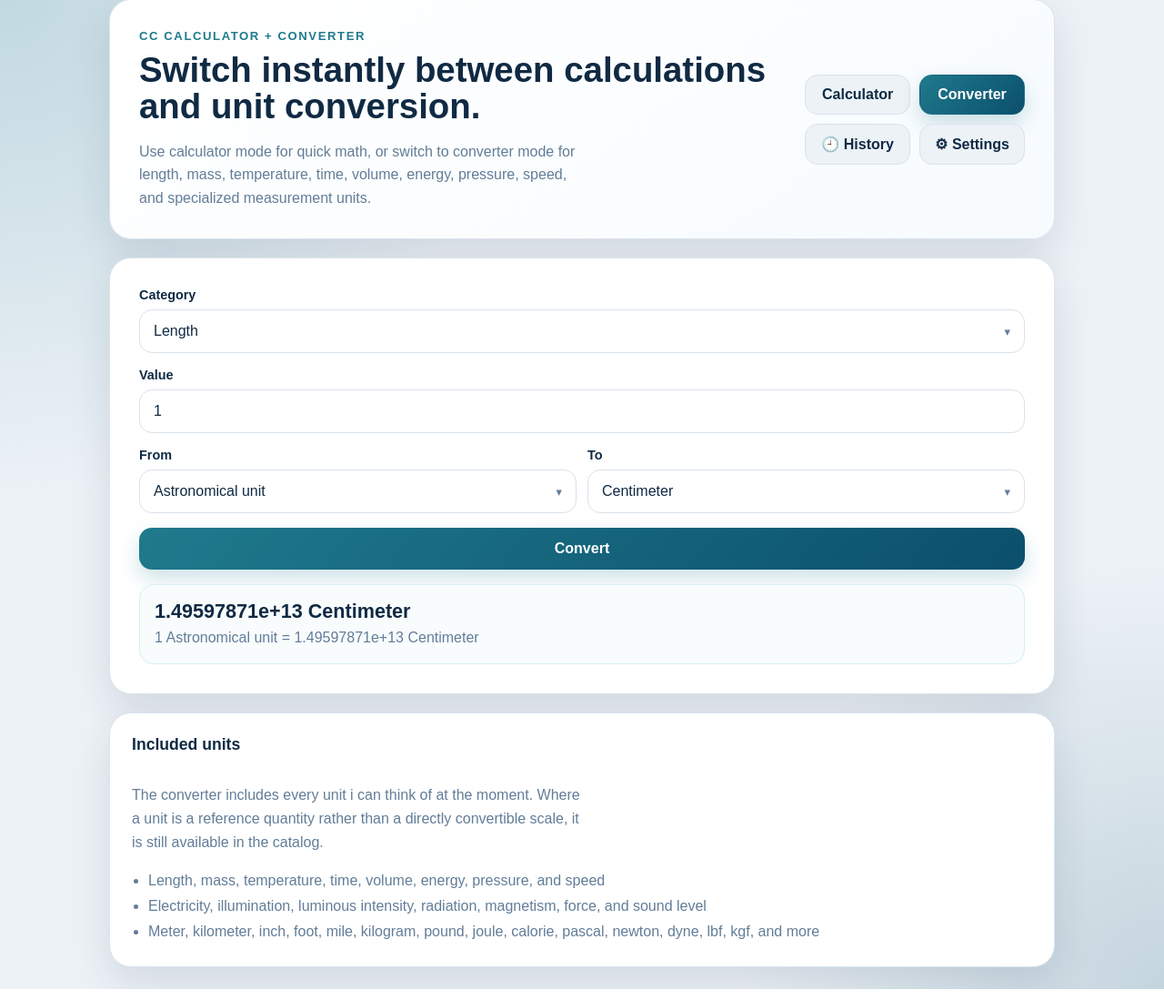
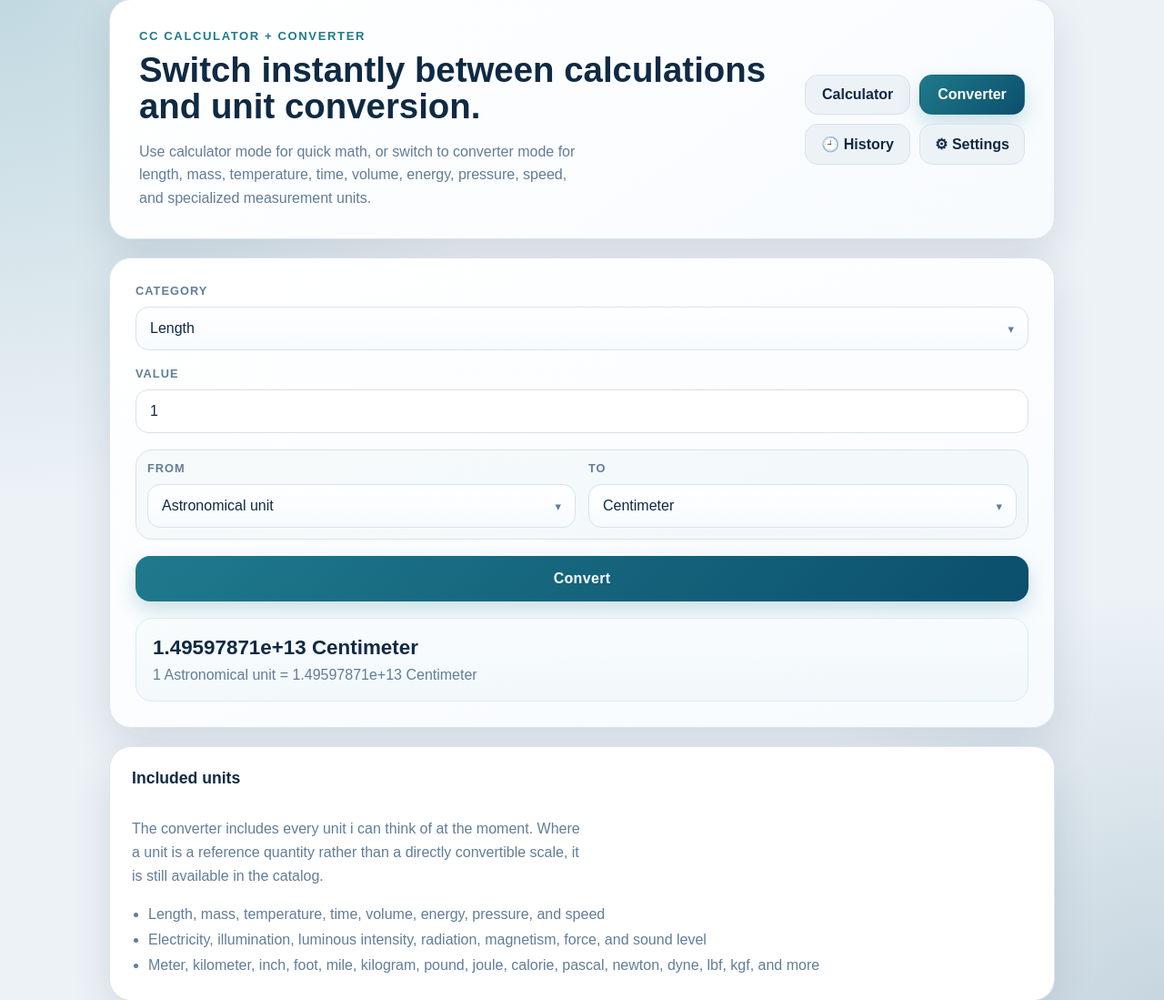
Before and after one commit to codebunny20/CC, a Flask app: page / in a window 1280 px wide. Shown: the part 25-1124 px from the top of the page at 91% size. Run offline with Flask 3, Linux system fonts and the light colour scheme.

Commit message:
Add speed units and polish converter UI
Expand Speed category with km/h, mph, ft/s, cm/s, Mach, and light speed units.

Refine converter section styling: gradient backgrounds on panel and dropdowns, uppercase field labels, subtle grid border/background for unit selectors, larger result box, and adjusted padding/gap values.

```diff
--- a/history.json
+++ b/history.json
@@ -8,5 +8,10 @@
     "value": "10000 Centimeter to Foot",
     "result": "10000 Centimeter = 328.0839895 Foot",
     "timestamp": "9/13/2026, 9:55:07 PM"
+  },
+  {
+    "value": "1 Fahrenheit to Celsius",
+    "result": "1 Fahrenheit = -17.22222222 Celsius",
+    "timestamp": "9/13/2026, 10:29:49 PM"
   }
 ]
--- a/main.py
+++ b/main.py
@@ -104,7 +104,13 @@ UNIT_CATEGORIES = {
         "base": "Meter per second",
         "units": {
             "Meter per second": 1,
+            "Kilometer per hour": 0.2777777777777778,
+            "Mile per hour": 0.44704,
+            "Foot per second": 0.3048,
             "Knot": 0.5144444444444445,
+            "Centimeter per second": 0.01,
+            "Mach": 340.294,
+            "Light speed": 299792458,
         },
     },
     "Force": {
--- a/static/css/style.css
+++ b/static/css/style.css
@@ -294,9 +294,10 @@ h1 {
 }
 
 .converter {
-    padding: 32px;
+    padding: 28px;
     display: grid;
-    gap: 16px;
+    gap: 18px;
+    background: linear-gradient(160deg, var(--panel) 0%, var(--panel-strong) 100%);
 }
 
 .calculator {
@@ -319,6 +320,17 @@ h1 {
     gap: 8px;
 }
 
+.converter .field {
+    gap: 10px;
+}
+
+.converter .field label {
+    font-size: 0.8rem;
+    letter-spacing: 0.08em;
+    text-transform: uppercase;
+    color: var(--muted);
+}
+
 .dropdown {
     position: relative;
 }
@@ -333,10 +345,10 @@ h1 {
     border: 1px solid var(--border);
     font: inherit;
     padding: 14px 15px;
-    background: var(--panel);
+    background: linear-gradient(180deg, var(--panel) 0%, var(--panel-strong) 100%);
     color: var(--ink);
     cursor: pointer;
-    box-shadow: none;
+    box-shadow: inset 0 1px 0 rgba(255,255,255,0.16);
 }
 
 .dropdown-toggle:focus,
@@ -422,7 +434,11 @@ input:focus, select:focus, button:focus {
 .grid-2 {
     display: grid;
     grid-template-columns: repeat(2, minmax(0, 1fr));
-    gap: 12px;
+    gap: 14px;
+    padding: 12px;
+    border: 1px solid var(--border);
+    border-radius: 18px;
+    background: rgba(31, 122, 140, 0.03);
 }
 
 button {
@@ -435,23 +451,31 @@ button {
     box-shadow: 0 10px 22px rgba(31, 122, 140, 0.22);
 }
 
+.converter button[id="convertButton"] {
+    padding: 16px 18px;
+    border-radius: 16px;
+    font-size: 1rem;
+    letter-spacing: 0.02em;
+}
+
 button:hover {
     transform: translateY(-1px);
 }
 
 .result {
-    padding: 16px;
-    border-radius: 16px;
-    background: var(--result-bg);
+    padding: 18px 18px 16px;
+    border-radius: 18px;
+    background: linear-gradient(180deg, var(--result-bg) 0%, rgba(31, 122, 140, 0.03) 100%);
     border: 1px solid var(--result-border);
-    min-height: 76px;
+    min-height: 92px;
     display: grid;
     align-content: center;
     gap: 4px;
 }
 
 .result strong {
-    font-size: 1.35rem;
+    font-size: 1.4rem;
+    line-height: 1.2;
 }
 
 .result p {
```
